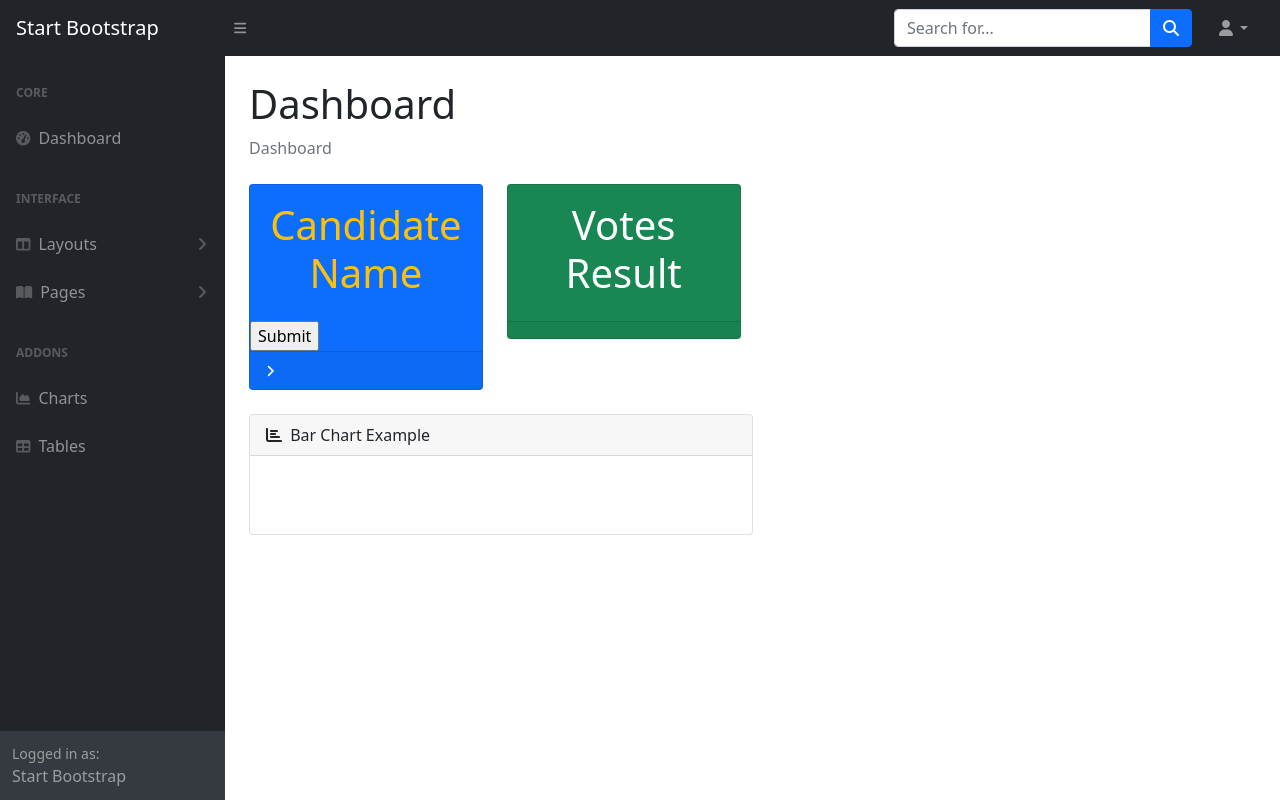
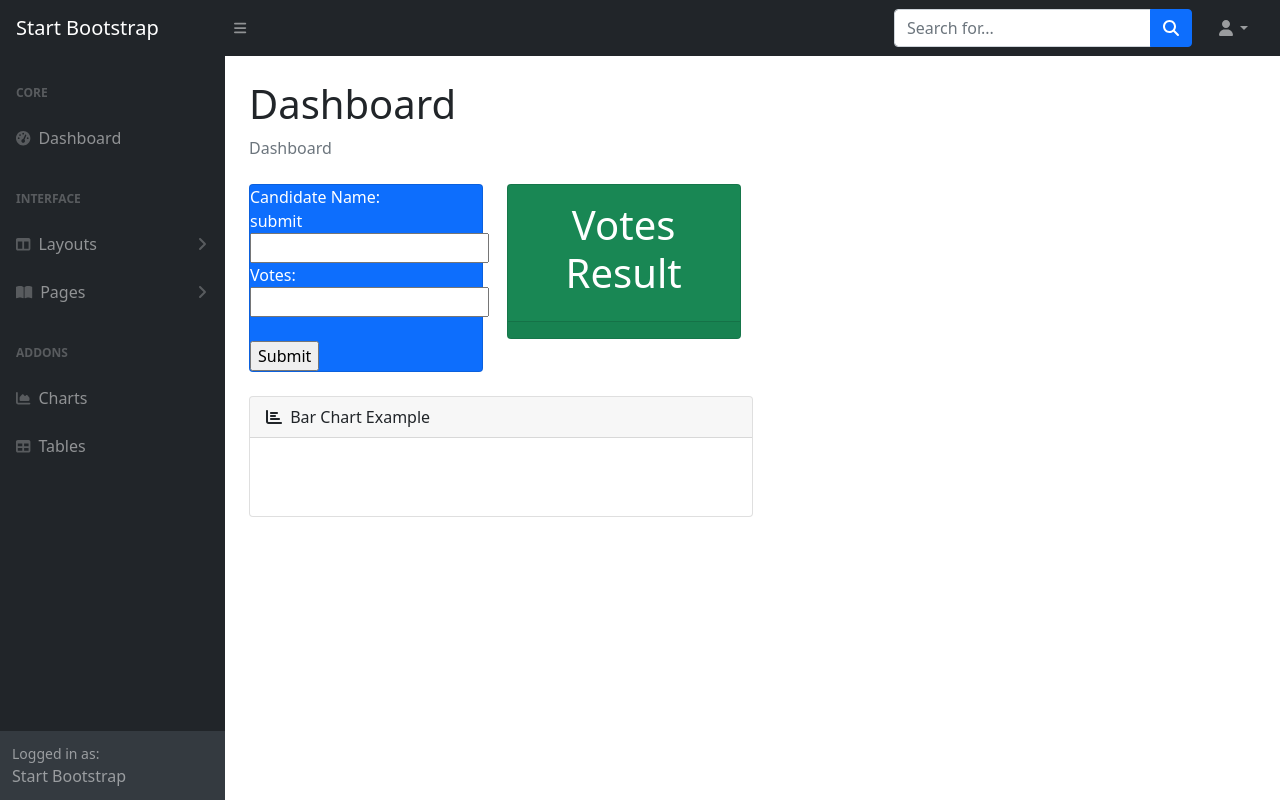
Before and after one commit to Raheeljadoon/Election-System, a Django app: page /a in a window 1280 px wide. Run offline with Django 3.2, Linux system fonts and the light colour scheme; tables that the repository leaves empty hold one stand-in row (values such as "Sample post"); some libraries are stand-ins or nearby versions.

Commit message:
html form added

```diff
--- a/Main/urls.py
+++ b/Main/urls.py
@@ -7,6 +7,8 @@ app_name = 'store'
 urlpatterns = [
     path('a',views.elections, name='elections'),
     path('', views.updates_votes, name='candidate-name'),
-    path('register', views.register, name='candidate-register')
+    path('register', views.register, name='candidate-register'),
+    path('submit',views.submit, name='submit_vootes')
+
 
 ]
--- a/Main/views.py
+++ b/Main/views.py
@@ -57,3 +57,29 @@ def register(request):
             form_candidate.save()
 
     return render(request, 'election/register.html', {'formscandidate': form_candidate})
+
+
+def submit(request):
+
+    print("yes i am here")
+    if request.method == 'POST':
+        print(request.POST)
+        candidate_name = request.POST['candidate_name']
+        votes = request.POST['votes']
+
+        # total_votes = Votes.objects.all()
+
+        try:
+            candidate_id = Candidates.objects.filter(name=candidate_name).first().id
+
+            no_of_votes = Votes.objects.filter(candidate_name=int(candidate_id)).first().no_of_votes
+
+            after_addition = no_of_votes + int(votes)
+
+
+            update_votes = Votes.objects.filter(candidate_name=int(candidate_id)).update(no_of_votes=after_addition)
+            print(update_votes)
+        except Exception as ex:
+            print(ex)
+
+    return render(request,'election/index.html')
--- a/templates/election/index.html
+++ b/templates/election/index.html
@@ -199,7 +199,16 @@
                             <div class="col-xl-3 col-md-6">
                                 <div class="card bg-primary text-white mb-4">
 
-                                    <div class="card-body text-center text-warning"><h1> Candidate Name </h1></div>
+                                    <form action="submit" method="post" id = submit_form></form">
+                                        {% csrf_token %}
+                                        <label for="fname">Candidate Name:</label><br>
+                                        submit                       <input type="text" id="candidate_name" name="candidate_name" value=""><br>
+                                        <label for="lname">Votes:</label><br>
+                                        <input type="text" id="votes" name="votes" value=""><br><br>
+                                        <input type="submit" value="Submit">
+                                      </form>
+
+                                    <!-- <div class="card-body text-center text-warning"><h1> Candidate Name </h1></div>
                                     <form action="" method="post">
                                         {% comment %} <form action="/candidate-votes/" method="post"> {% endcomment %}
                                             {% csrf_token %}
@@ -210,7 +219,7 @@
                                         <div class="small text-white">
                                             <i class="fas fa-angle-right"></i>
                                         </div>
-                                    </div>
+                                    </div> -->
                                 </div>
                             </div>
 
@@ -342,6 +351,29 @@
             }
             });
     </script>
+    <script>
+        $(document).ready(function(){
+        var $form = $('form');
+        $form.submit(function(){
+            $.post($(this).attr('action'), $(this).serialize(), function(response){
+            },'json');
+            return false;
+   });
+});
+            var $form = $('form');
+
+            $form.submit(function reload(){
+            location.reload(true);
+});
+
+
+// $(document).ready(function () {
+//       setTimeout(function () {
+//         // alert('Reloading Page');
+//         location.reload(true);
+//       }, 5000);
+//     });
+    </script>
 
     </body>
 </html>
```
